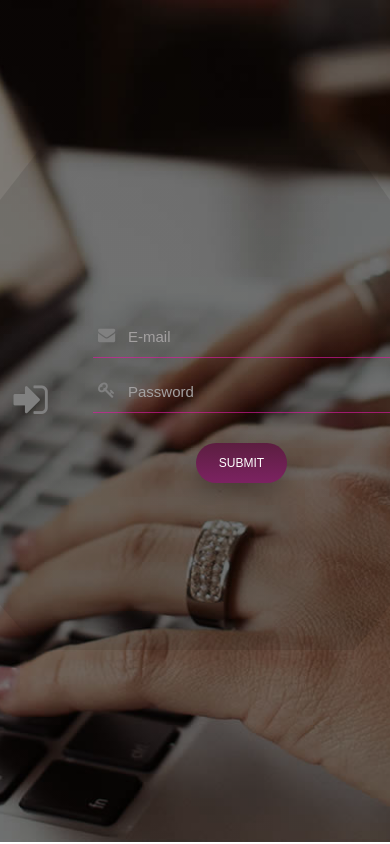
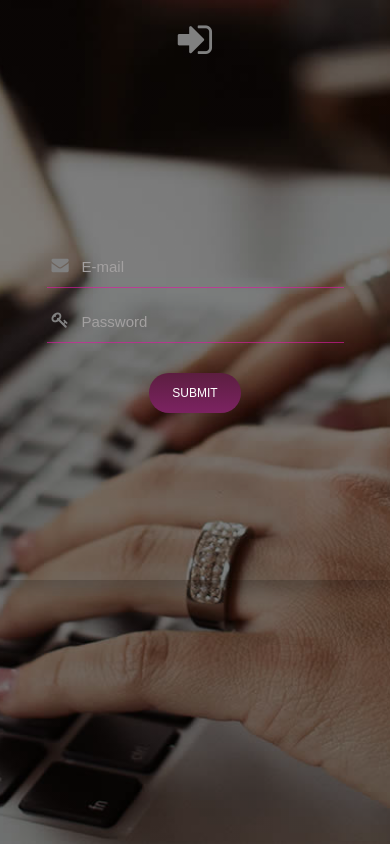
Before and after one commit to Godstrump/Glass-Login, a plain HTML site: page index.html in a window 390 px wide. Drawn offline with Linux system fonts and the light colour scheme.

Commit message:
Responsive

```diff
--- a/css/reset.css
+++ b/css/reset.css
@@ -27,5 +27,21 @@ body {
     background-size: cover;
     background-position: center;
     background-repeat: no-repeat;
-    overflow: hidden;
+    overflow-x: hidden;
 }
+
+    @media (max-width: 90.5em) {
+        body {
+            height: 100vh;
+        }
+
+        .container {
+            margin: 0 auto;
+        }
+    }
+
+    @media (max-width: 50em) {
+        body {
+            background-repeat: repeat-y;
+        }
+    }
--- a/css/style.css
+++ b/css/style.css
@@ -13,17 +13,42 @@ BUTTON BOX SHADOW: 0 1rem 2rem rgb(0,0,0, .2)
 .container {
     max-width: 70rem;
     margin: 15rem auto;
+}
 
-    background-size: cover;
-    box-shadow: 0 1rem 1.5rem rgb(0,0,0,.2);
-    clip-path: polygon(10% 0, 91% 0, 100% 10%, 100% 91%, 91% 100%, 10% 100%, 0 91%, 0 10%);
-    background-image: linear-gradient(rgba(0,0,0,.1), rgba(0,0,0,.1));
-}
+    @media (max-width: 62.5em) {
+        .container {
+            max-width: 60rem;
+        }
+    }
+
+    @media (max-width: 40.5em) {
+        .container {
+            margin: 0;
+        }
+    }
 
 .form {
     display: flex;
     flex-direction: row-reverse;
+    background-image: linear-gradient(rgba(0,0,0,.1), rgba(0,0,0,.1));
+    background-size: cover;
+    box-shadow: 0 1rem 1.5rem rgb(0,0,0,.2);
+    clip-path: polygon(10% 0, 91% 0, 100% 10%, 100% 91%, 91% 100%, 10% 100%, 0 91%, 0 10%);
+
 }
+
+    @media (max-width: 50em) {
+        .form {
+            flex-direction: column-reverse;
+        }
+    }
+
+    @media (max-width: 40.5em) {
+        .form {
+            clip-path: none;
+            background-image: none;
+        }
+    }
 
 .form-content {
     flex: 0 0 68%;
@@ -42,6 +67,13 @@ BUTTON BOX SHADOW: 0 1rem 2rem rgb(0,0,0, .2)
     animation-name: moveInLeft;
     animation-duration: 2s;
 }
+
+    @media (max-width: 50em) {
+        .form-design {
+            width: 100%;
+            padding: 2rem;
+        }
+    }
 
 .form-email,
 .form-pass {
```
